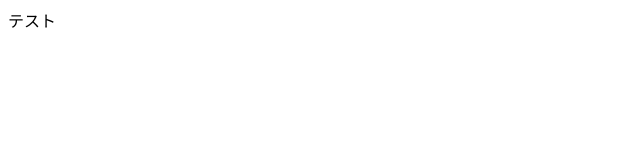
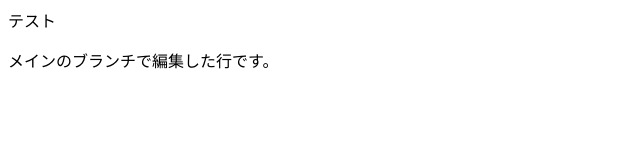
Before and after one commit to asami1618/git-asami, a plain HTML site: page index.html in a window 1280 px wide. Shown: the whole page, without its empty margins (0-640 px from the left). Drawn offline with Linux system fonts and the light colour scheme.

Commit message:
2行目追加

```diff
--- a/index.html
+++ b/index.html
@@ -1 +1,2 @@
 <p>テスト</p>
+<p>メインのブランチで編集した行です。</p>
```
